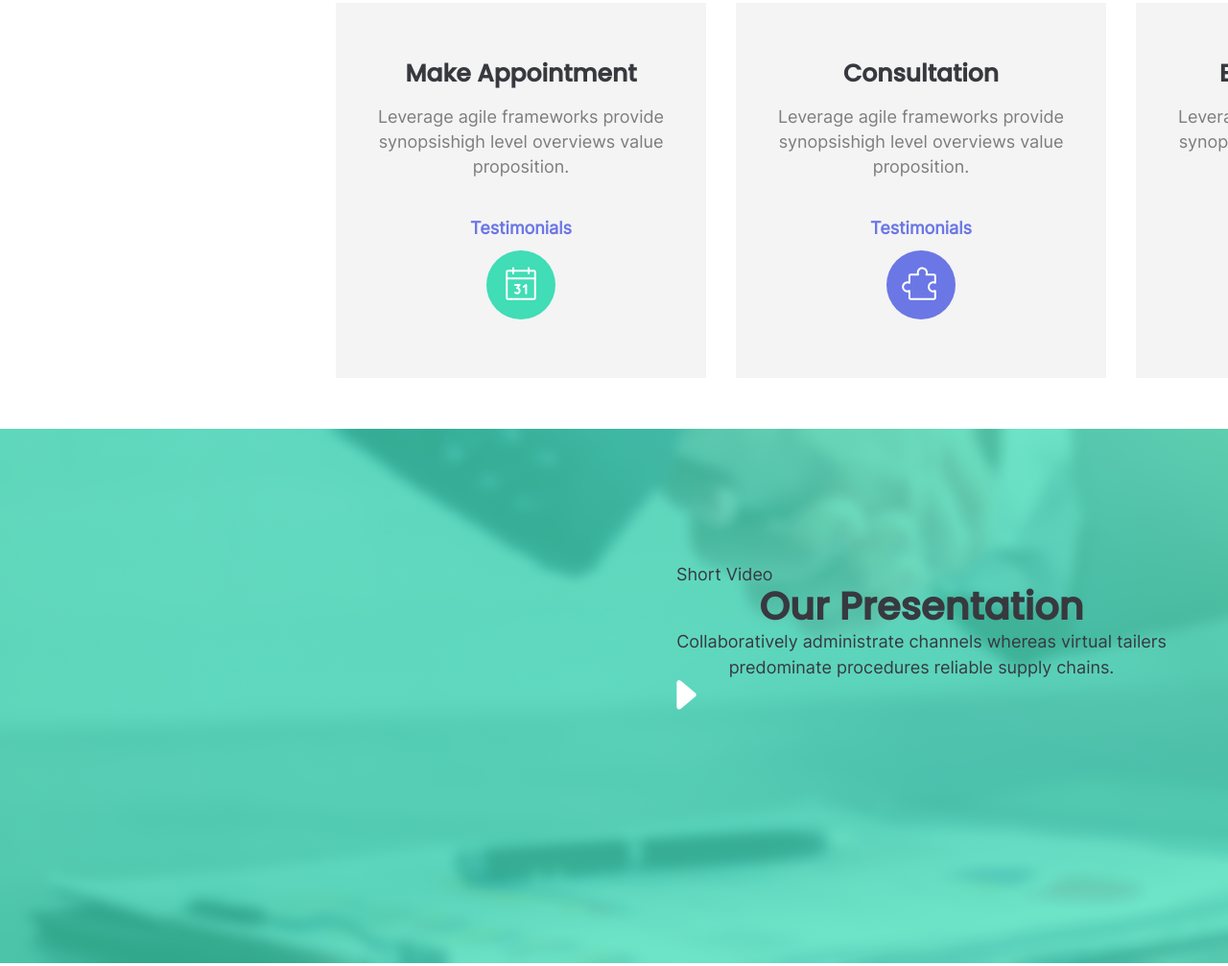
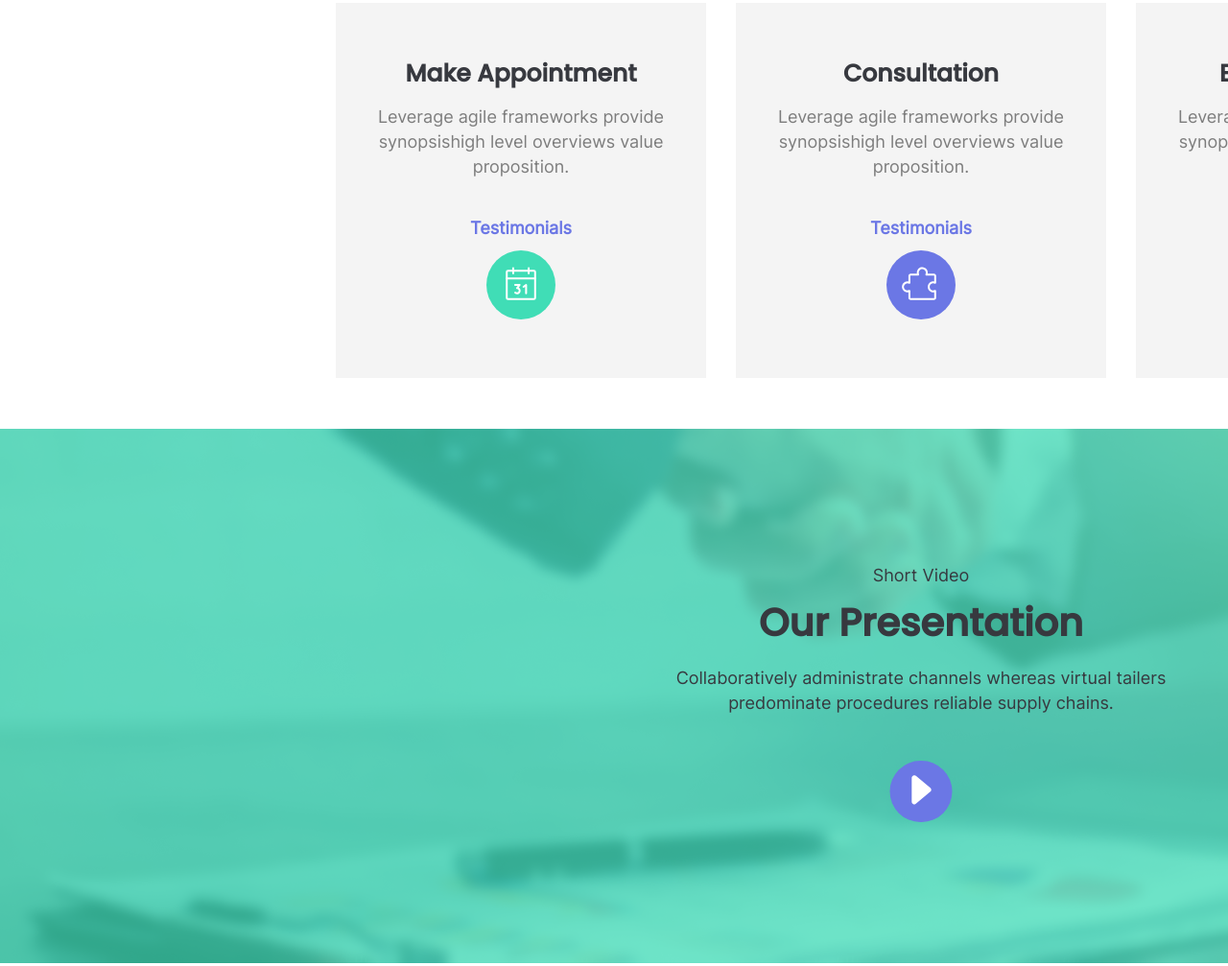
Before and after one commit to Nino5982/lesson5-code5, a plain HTML site: page index.html in a window 1280 px wide. Shown: the part 378-1385 px from the top of the page at 96% size. Drawn offline with Linux system fonts and the light colour scheme.

Commit message:
aded presentation content

```diff
--- a/index.html
+++ b/index.html
@@ -83,11 +83,11 @@
         </section>
         <section>
             <div class="presentation-section">
-                <div class="section-background">
+                <!-- <div class="section-background">
                     <img src="images/photos/main-image.png" alt="hand shake">
-                </div>
+                </div> -->
                 <div class="presentation-content">
-                    <span class="present-title">Short Video</span>
+                    <h3 class="present-title">Short Video</h3>
                     <h2 class="resentation-header">Our Presentation</h2>
                     <p>Collaboratively administrate channels whereas virtual tailers
                         predominate procedures reliable supply chains.</p>
--- a/styles/index.css
+++ b/styles/index.css
@@ -156,35 +156,49 @@ body{
 .presentation-section{
     position: relative;
     top: 825px;
-    height: 500px;
-
+    width: 100%;
+    height: 557px;
+    background-image: url(../images/photos/main-image.png);
 }
 .presentation-content{
     position: absolute;
-    top: 143px;
-    left: 705px;
+    top: 50%;
+    left: 50%;
+    transform: translate(-50%,-50%);
     width: 511px;
-}
-.present-title{
+
     color: #37393F;
     font-family: Inter;
     font-size: 18px;
+    text-align: center;
+}
+.present-title{
     font-weight: 500;
+    margin-bottom: 16px;
 }
 .resentation-header{
-    color: #37393F;
-    text-align: center;
     font-family: Poppins;
     font-size: 40px;
     font-weight: 700;
     line-height: 48.4px;
+    margin-bottom:21px;
 }
 .presentation-content p{
-    color: #37393F;
-    text-align: center;
-    font-family: Inter;
-    font-size: 18px;
-    font-style: normal;
     font-weight: 400;
-    line-height:26.314px;
+    margin-bottom: 47px;
+    line-height: 26px;
 }
+.play-link{
+    position: relative;
+    display: inline-block;
+    width: 64.5px;
+    height: 64.5px;
+    background-color: #6B77E5;
+    border-radius: 50%;
+}
+.play-link a{
+    position:absolute;
+    left:50%;
+    top:50%;
+    transform:translate(-50%, -50%);
+}
```
